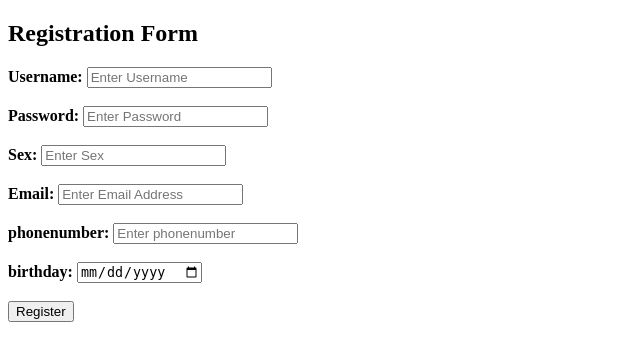
After one commit to yaolicheng/myweb, a Flask app: page /reg in a window 1280 px wide. The commit adds this page. Shown: the top 361 px of the page, without its empty margins (0-640 px from the left). Run offline with Flask 3, Linux system fonts and the light colour scheme.

Commit message:
add register and other pages

```diff
--- a/app.py
+++ b/app.py
@@ -53,6 +53,39 @@ def load_user(user_name):
 login_manager.init_app(app)
 
 
+# 创建一个路由，处理 '/about' 路径的请求
+@app.route('/about')
+def about():
+    return render_template('about.html')
+
+@app.route('/contact')
+def contact():
+    return render_template('contact.html')
+
+@app.route('/reg')
+def reg():
+    return render_template('register.html')
+
+@app.route('/register', methods=['POST'])
+def register():
+    username = request.form['username']
+    email = request.form['email']
+    password = request.form['password']
+    phone = request.form['phonenumber']
+    birthday = request.form['birthday']
+    sex = request.form['sex']
+
+    session = Session()
+
+    sql = text('insert into myweb.myuser(username,pwd,email,phonenumber,sex,birthday) values(:user,:pwd,:email,:phone,:sex,:birthday);')
+    data = {"user": username, "pwd": password,"email":email,"phone":phone,"sex":sex,"birthday":birthday}
+    session.execute(sql, data)
+    #必须要commit才能完成更新的正式提交
+    session.commit()
+    session.close()
+
+    return render_template('regsuccess.html')
+
 @app.route('/login', methods=['GET', 'POST'])
 def login():
     if current_user.is_authenticated:
@@ -75,7 +108,7 @@ def login():
             # 结果集非空
             user = User(username)
             login_user(user)
-            return redirect(url_for('index'))
+            return redirect(url_for('mycount'))
         else:
             # 结果集为空
             return render_template('login.html')
@@ -105,10 +138,6 @@ def hello_world():
     session.close()
     return outline #'hello world'
 
-# 创建一个路由，处理 '/about' 路径的请求
-@app.route('/about')
-def about():
-    return 'This is the about page.'
 
 
 # 创建一个路由，处理 '/edit' 路径的请求
@@ -177,6 +206,7 @@ def upload_file():
             session.execute(sql, data)
             #必须要commit才能完成更新的正式提交
             session.commit()
+            session.close()
 
             #image.save('uploads/' + image.filename)
             return 'Image uploaded successfully!'
--- /dev/null
+++ b/templates/register.html
@@ -0,0 +1,24 @@
+<!DOCTYPE html>
+<html>
+<head>
+  <title>Registration Form</title>
+</head>
+<body>
+  <h2>Registration Form</h2>
+  <form method="POST" action="/register">
+    <label for="username"><b>Username:</b></label>
+    <input type="text" placeholder="Enter Username" name="username" required><br><br>
+    <label for="password"><b>Password:</b></label>
+    <input type="password" placeholder="Enter Password" name="password" required><br><br>
+    <label for="sex"><b>Sex:</b></label>
+    <input type="text" placeholder="Enter Sex" name="sex" required><br><br>
+    <label for="email"><b>Email:</b></label>
+    <input type="email" placeholder="Enter Email Address" name="email" required><br><br>
+    <label for="phonenumber"><b>phonenumber:</b></label>
+    <input type="text" placeholder="Enter phonenumber" name="phonenumber" required><br><br>
+    <label for="birthday"><b>birthday:</b></label>
+    <input type="date" placeholder="Enter birthday" name="birthday" required><br><br>
+    <button type="submit">Register</button>
+  </form>
+</body>
+</html>
```
Also changed, not shown: templates/about.html (added, +8 -0 lines), templates/base.html (added, +33 -0 lines), templates/contact.html (added, +8 -0 lines), templates/index.html (+20 -0 lines), templates/regsuccess.html (added, +8 -0 lines).
